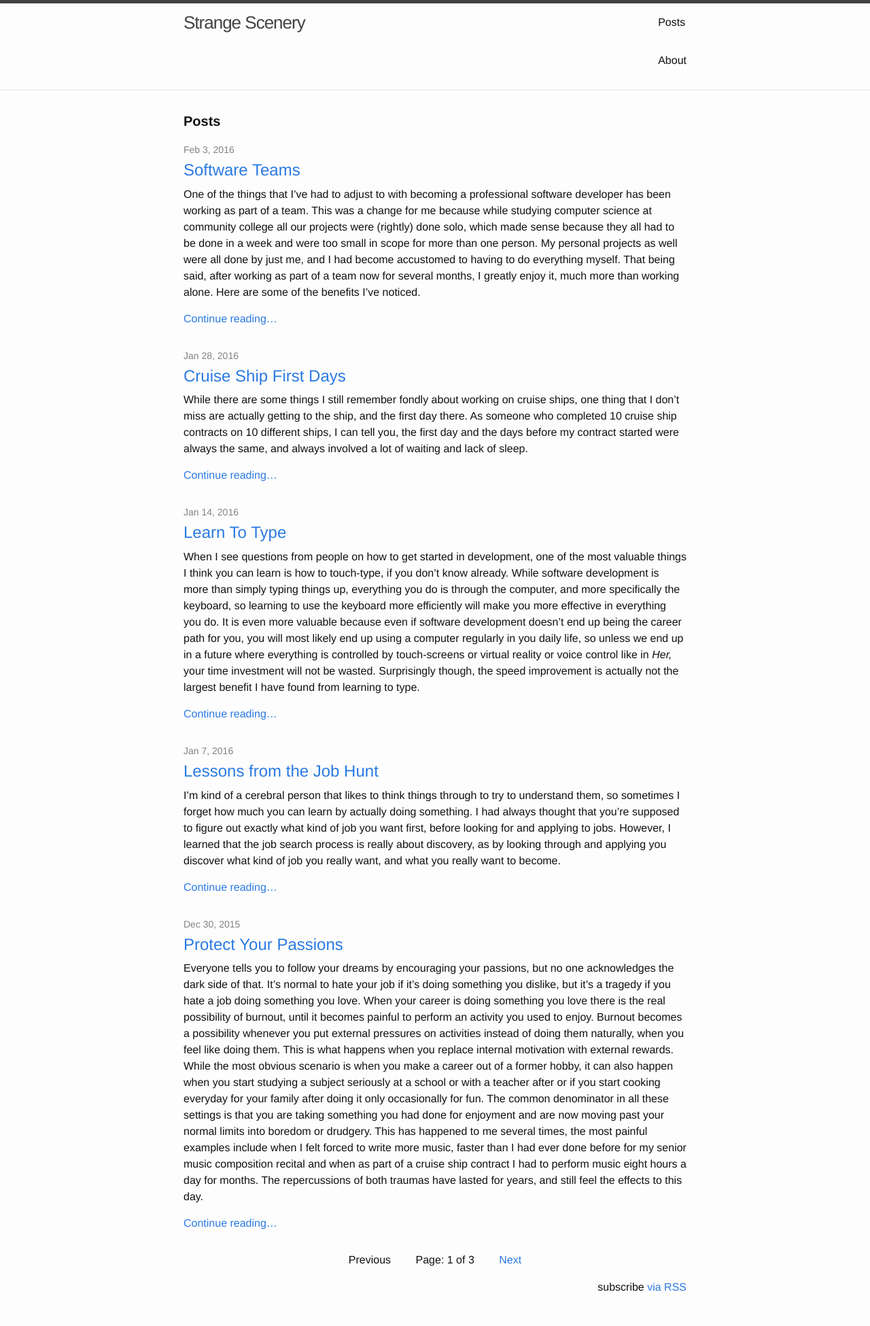
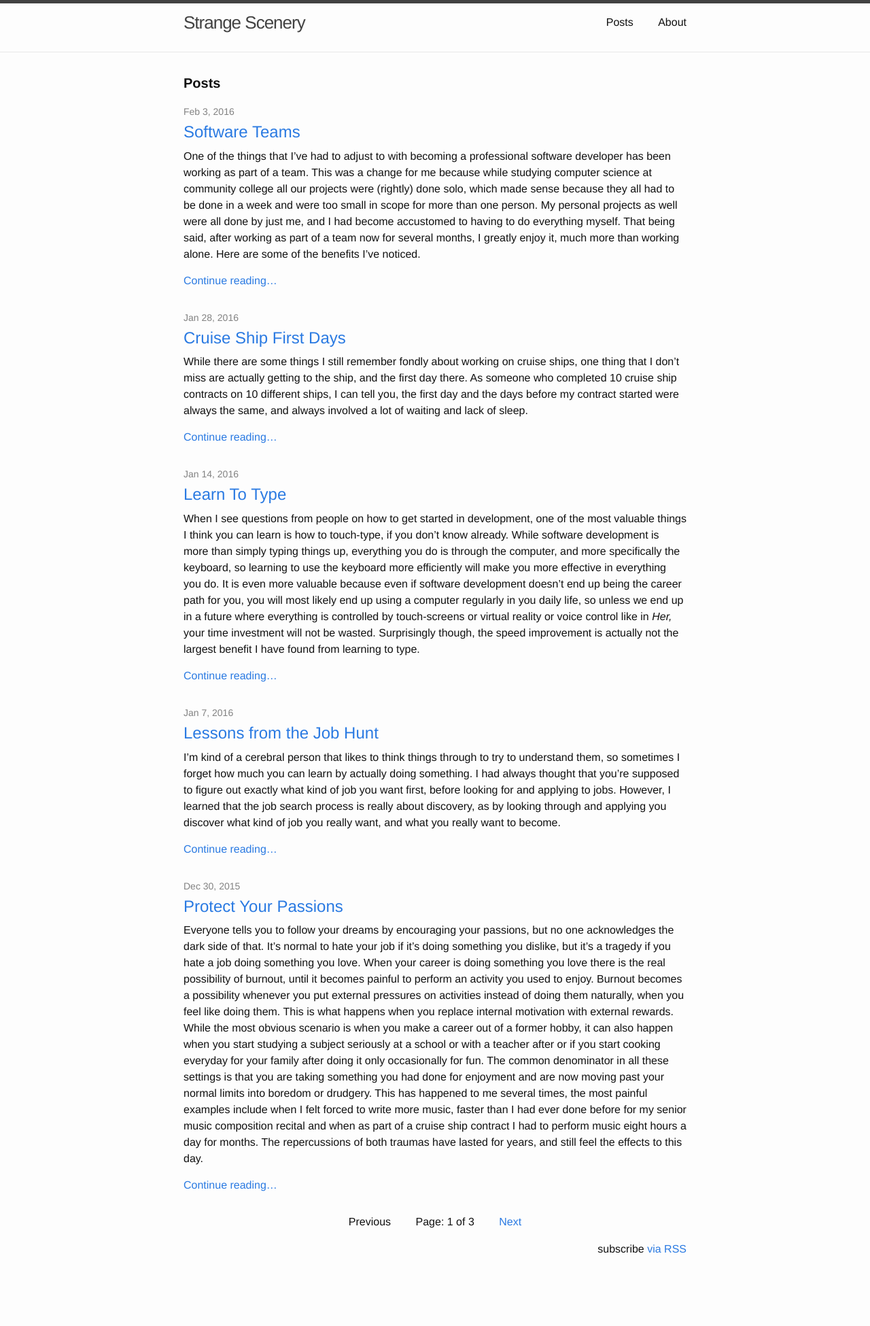
Before and after one commit to allen-garvey/bitter-polar-bear, a Jekyll site: the page built from index.html, in a window 1280 px wide. Shown: the whole page at 68% size. Built offline with Jekyll 4.4.1, drawn with Linux system fonts in a browser that asks for light colours; the list of posts is cut into pages by our own code; after the commit the page ends 1894 px from its top, so only the background shows below that.

Commit message:
add styles for page links in nav

```diff
--- a/_sass/_layout.scss
+++ b/_sass/_layout.scss
@@ -26,6 +26,10 @@
     line-height: 56px;
     ul{
         list-style-type: none;
+    }
+    li{
+        display: inline-block;
+        margin-left: 2em;
     }
 
     .page-link {
```
